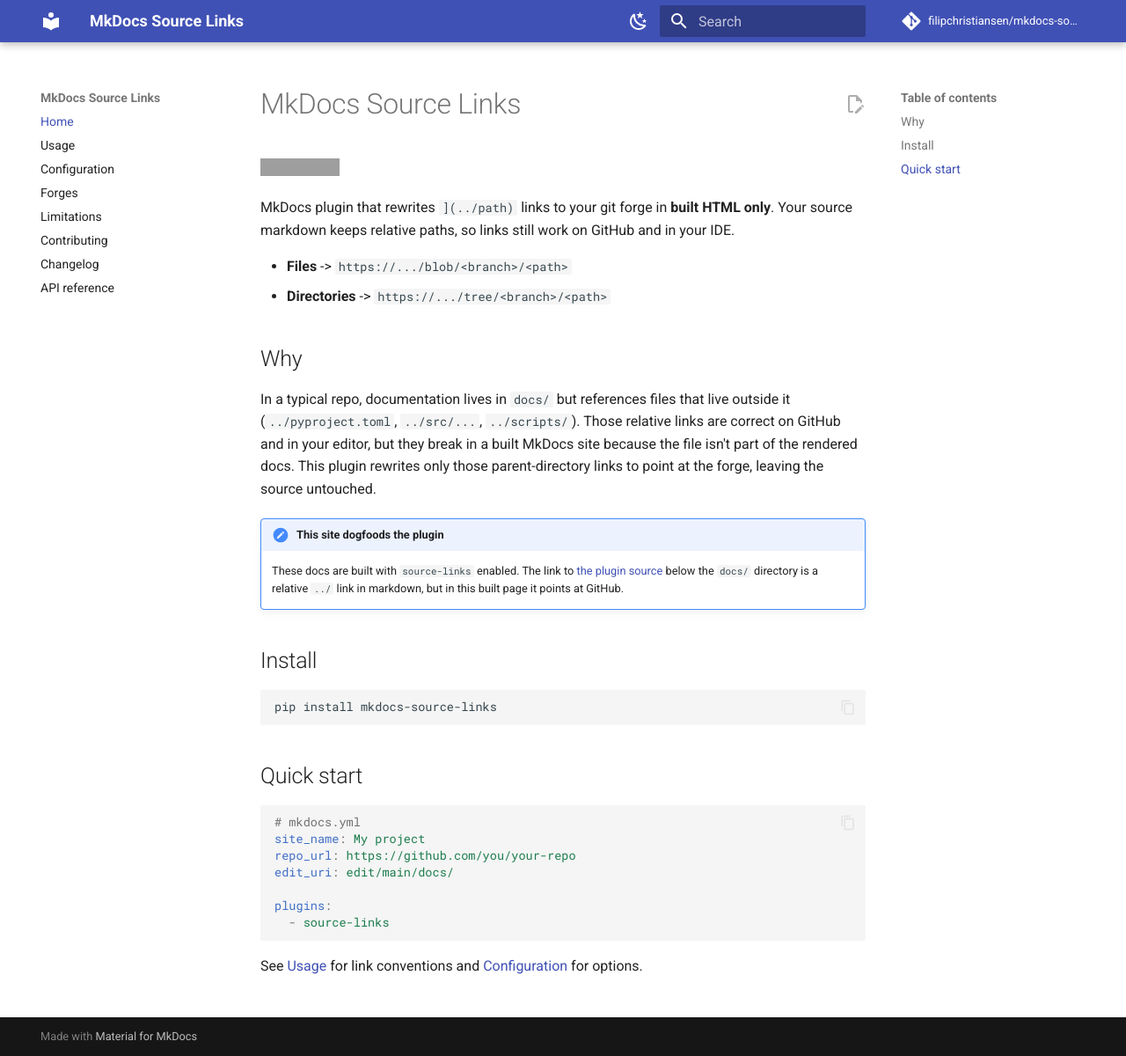
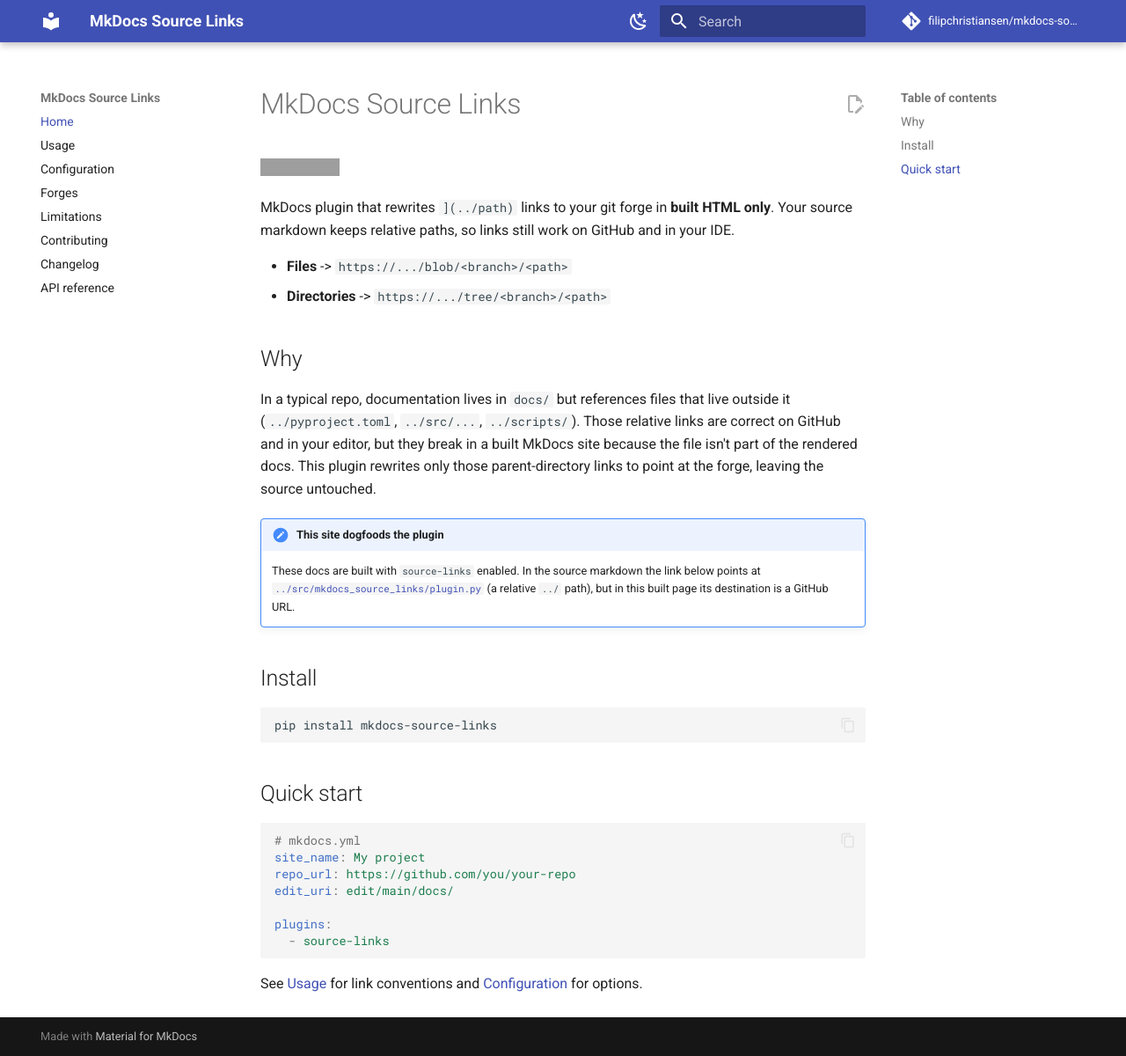
Before and after one commit to filipchristiansen/mkdocs-source-links, an MkDocs documentation site: the page built from docs/index.md, in a window 1280 px wide and 1200 px high. Shown: the whole window at 88% size. Built offline with MkDocs 1.6.1 and Material for MkDocs 9.7.7, drawn with Linux system fonts in a browser that asks for light colours; comment, search, counter and statistics services are not loaded; grey boxes are pictures that could not be loaded.

Commit message:
docs: clarify the dogfooding note on the home page (#14)
Show the relative path as the link text (inline code) so the demonstration is
self-evident, and tighten the wording.

```diff
--- a/docs/index.md
+++ b/docs/index.md
@@ -17,9 +17,9 @@
 source untouched.
 
 !!! note "This site dogfoods the plugin"
-    These docs are built with `source-links` enabled. The link to
-    [the plugin source](../src/mkdocs_source_links/plugin.py) below the `docs/` directory is a
-    relative `../` link in markdown, but in this built page it points at GitHub.
+    These docs are built with `source-links` enabled. In the source markdown the link below points
+    at [`../src/mkdocs_source_links/plugin.py`](../src/mkdocs_source_links/plugin.py) (a relative
+    `../` path), but in this built page its destination is a GitHub URL.
 
 ## Install
 
```
Also changed, not shown: README.md (+2 -2 lines).
